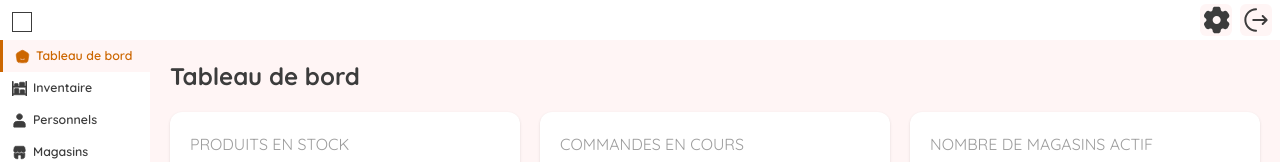
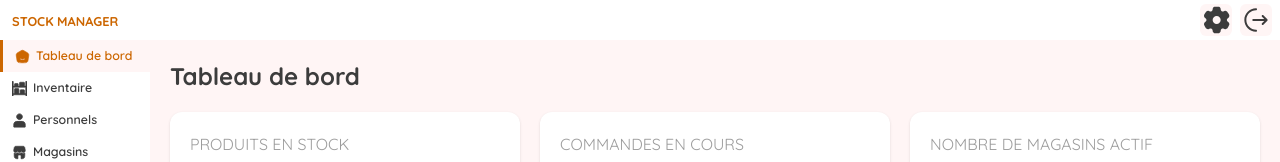
Before and after one commit to vNullptr/gest-stock, a React (Vite) app in the folder frontend/: page / in a window 1280 px wide. Shown: the top 162 px of the page. Built offline with nearby package versions, Linux system fonts and the light colour scheme.

Commit message:
fix: replace placeholder div with title in Navbar component

```diff
--- a/frontend/src/components/Navbar.jsx
+++ b/frontend/src/components/Navbar.jsx
@@ -12,7 +12,7 @@ const Navbar = (props) => {
     return (
         <div className="bg-white min-h-screen min-w-[150px]">
         <div className="h-[5%] p-3">
-            <div className="border border-accent w-[20px] h-[20px]"></div>
+            <h1 className="text-[0.8em] text-primary text-left font-extrabold mb-2.5">STOCK MANAGER</h1>
         </div>
         {props.pageList.map((e, index) => {
             const Icon = e.icon
```
